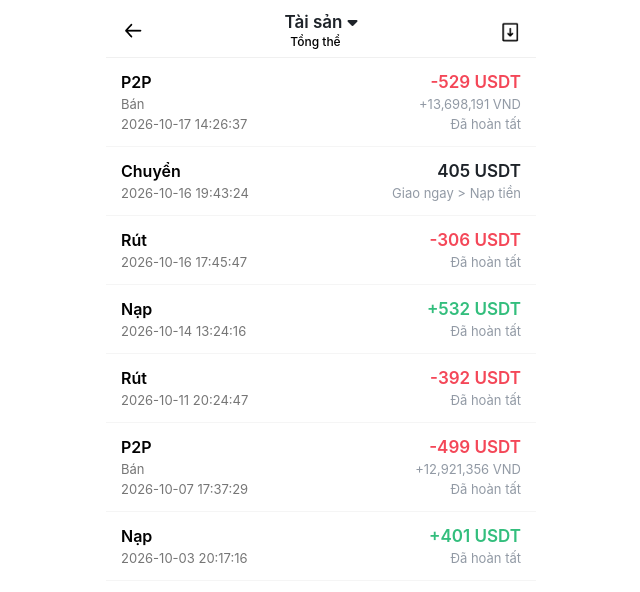
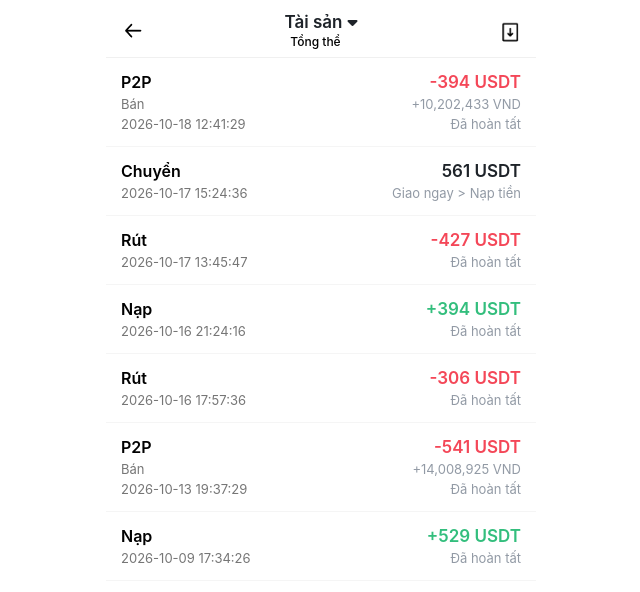
Before and after one commit to tallonagency2-ui/binance, a React app: page assets-history.html in a window 1280 px wide. Shown: the top 592 px of the page, 319-959 px from the left. Built offline with nearby package versions, Linux system fonts and the light colour scheme.

Commit message:
Update assets-history.html

```diff
--- a/assets-history.html
+++ b/assets-history.html
@@ -65,11 +65,11 @@
                 <div class="item-left">
                     <div class="item-name">P2P</div>
                     <div class="item-desc">Bán</div>
-                    <div class="item-time">2026-10-17 14:26:37</div>
+                    <div class="item-time">2026-10-18 12:41:29</div>
                 </div>
                 <div class="item-right">
-                    <div class="amount sell">-529 USDT</div>
-                    <div class="fiat-amount">+13,698,191 VND</div>
+                    <div class="amount sell">-394 USDT</div>
+                    <div class="fiat-amount">+10,202,433 VND</div>
                     <div class="status-done">Đã hoàn tất</div>
                 </div>
             </div>
@@ -78,10 +78,10 @@
             <div class="transaction-item">
                 <div class="item-left">
                     <div class="item-name">Chuyển</div>
-                    <div class="item-time">2026-10-16 19:43:24</div>
+                    <div class="item-time">2026-10-17 15:24:36</div>
                 </div>
                 <div class="item-right">
-                    <div class="amount transfer">405 USDT</div>
+                    <div class="amount transfer">561 USDT</div>
                     <div class="transfer-path">Giao ngay > Nạp tiền</div>
                 </div>
             </div>
@@ -89,10 +89,10 @@
                 <div class="item-left">
                     <div class="item-name">Rút</div>
                     <!-- <div class="item-desc">Bán</div> -->
-                    <div class="item-time">2026-10-16 17:45:47 </div>
+                    <div class="item-time">2026-10-17 13:45:47 </div>
                 </div>
                 <div class="item-right" >
-                    <div class="amount sell">-306 USDT</div>
+                    <div class="amount sell">-427 USDT</div>
                     <!-- <div class="fiat-amount">+5,000,000 VND</div> -->
                     <div class="status-done">Đã hoàn tất</div>
                 </div>
@@ -103,10 +103,10 @@
                 <div class="item-left">
                     <div class="item-name">Nạp</div>
                     <!-- <div class="item-desc">Nhận tiền mã hóa</div> -->
-                    <div class="item-time">2026-10-14 13:24:16</div>
+                    <div class="item-time">2026-10-16 21:24:16</div>
                 </div>
                 <div class="item-right">
-                    <div class="amount receive">+532 USDT</div>
+                    <div class="amount receive">+394 USDT</div>
                     <div class="user-id">Đã hoàn tất</div>
                 </div>
             </div>
@@ -115,10 +115,10 @@
                 <div class="item-left">
                     <div class="item-name">Rút</div>
                     <!-- <div class="item-desc">Bán</div> -->
-                    <div class="item-time">2026-10-11 20:24:47 </div>
+                    <div class="item-time">2026-10-16 17:57:36 </div>
                 </div>
                 <div class="item-right" >
-                    <div class="amount sell">-392 USDT</div>
+                    <div class="amount sell">-306 USDT</div>
                     <!-- <div class="fiat-amount">+5,000,000 VND</div> -->
                     <div class="status-done">Đã hoàn tất</div>
                 </div>
@@ -128,11 +128,11 @@
                 <div class="item-left">
                     <div class="item-name">P2P</div>
                     <div class="item-desc">Bán</div>
-                    <div class="item-time">2026-10-07 17:37:29</div>
+                    <div class="item-time">2026-10-13 19:37:29</div>
                 </div>
                 <div class="item-right">
-                    <div class="amount sell">-499 USDT</div>
-                    <div class="fiat-amount">+12,921,356 VND</div>
+                    <div class="amount sell">-541 USDT</div>
+                    <div class="fiat-amount">+14,008,925 VND</div>
                     <div class="status-done">Đã hoàn tất</div>
                 </div>
             </div>
@@ -141,10 +141,10 @@
                 <div class="item-left">
                     <div class="item-name">Nạp</div>
                     <!-- <div class="item-desc">Nhận tiền mã hóa</div> -->
-                    <div class="item-time">2026-10-03 20:17:16</div>
+                    <div class="item-time">2026-10-09 17:34:26</div>
                 </div>
                 <div class="item-right">
-                    <div class="amount receive">+401 USDT</div>
+                    <div class="amount receive">+529 USDT</div>
                     <div class="user-id">Đã hoàn tất</div>
                 </div>
             </div>
```
